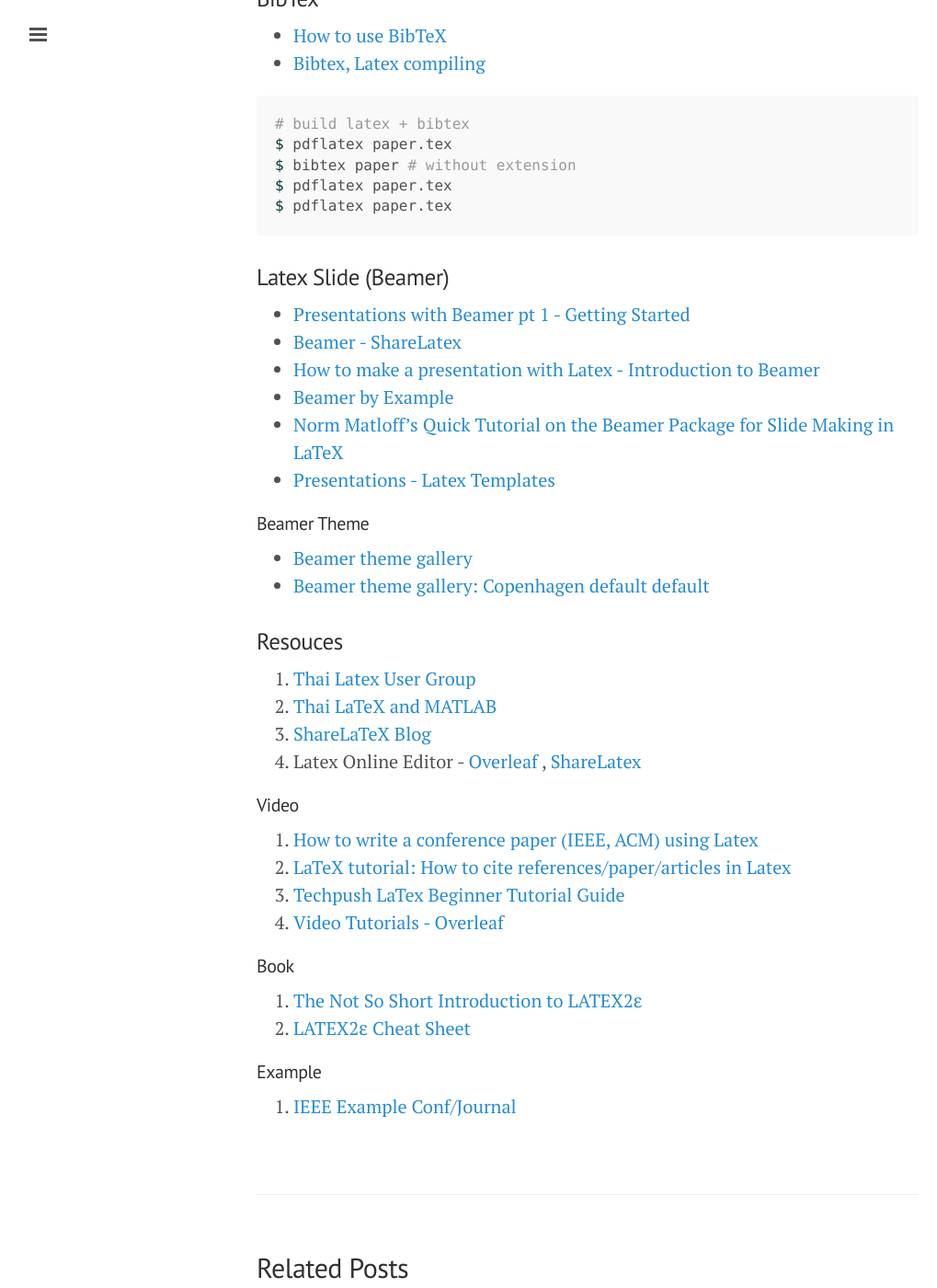
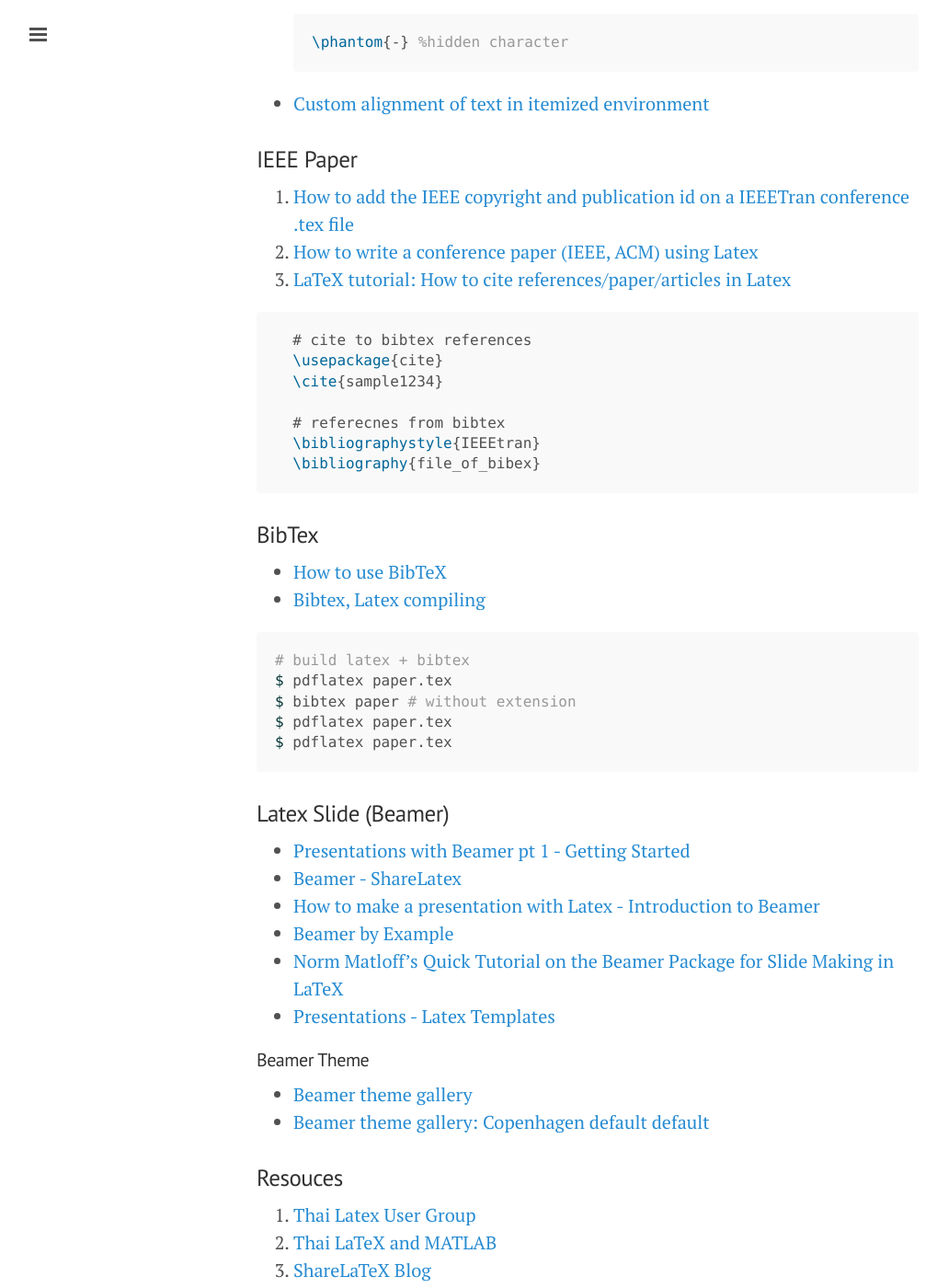
Before and after one commit to ibotdotout/ibotdotout.github.io, a Jekyll site: the page built from _posts/2015-02-07-latex.md, in a window 1280 px wide and 1400 px high, scrolled down 3597 px. Shown: the whole window at 92% size, without its empty margins (1-1020 px from the left). Built offline with Jekyll 4.4.1, drawn with Linux system fonts in a browser that asks for light colours; nearby versions of some CDN libraries; Markdown is read by kramdown in place of the engine named in the settings; part of the change alters nothing that is shown; some of the changed text lies outside the part shown.

Commit message:
update IEEE paper and Math equation

````diff
--- a/_posts/2015-02-07-latex.md
+++ b/_posts/2015-02-07-latex.md
@@ -45,7 +45,22 @@ $ brew cask install mactex
 ```
 
 
-### Math Equation from Latex to use in another app like keynote.
+### Math Equation
+
+```tex
+# inline equation
+$ a + b $ #equation
+$$ a + b $$ #equation in new line
+
+# equation
+\begin{eqaution}
+\end{eqaution}
+
+# equation array
+\begin{eqnarray}
+\end{eqnarray}
+```
+
 - [Import equations into Keynote](http://www.clas.kitasato-u.ac.jp/~fujiwara/keyNote/equationToKeynote.html)
 - [Keynote - How to Math on slide (Video)](https://www.youtube.com/watch?v=dgVrj62AiAU)
 - [Mathematical expressions](https://www.sharelatex.com/learn/Mathematical_expressions)
@@ -134,6 +149,18 @@ $ brew cask install mactex
 ### IEEE Paper
 
 1. [How to add the IEEE copyright and publication id on a IEEETran conference .tex file](https://softhandover.wordpress.com/2014/01/08/how-to-add-the-ieee-copyright-and-publication-id-on-a-ieeetran-conference-tex-file/)
+1. [How to write a conference paper (IEEE, ACM) using Latex](https://www.youtube.com/watch?v=y0VrXGd_xRc)
+2. [LaTeX tutorial: How to cite references/paper/articles in Latex](https://www.youtube.com/watch?v=5ifh3NF-k-k)
+
+  ```tex
+  # cite to bibtex references
+  \usepackage{cite}
+  \cite{sample1234}
+
+  # referecnes from bibtex
+  \bibliographystyle{IEEEtran}
+  \bibliography{file_of_bibex}
+  ```
 
 ### BibTex
 - [How to use BibTeX](http://www.bibtex.org/Using/)
@@ -168,8 +195,6 @@ in LaTeX](http://heather.cs.ucdavis.edu/~matloff/beamer.html)
 4. Latex Online Editor - [Overleaf](https://www.overleaf.com) , [ShareLatex](https://www.sharelatex.com)
 
 #### Video
-1. [How to write a conference paper (IEEE, ACM) using Latex](https://www.youtube.com/watch?v=y0VrXGd_xRc)
-2. [LaTeX tutorial: How to cite references/paper/articles in Latex](https://www.youtube.com/watch?v=5ifh3NF-k-k)
 3. [Techpush LaTex Beginner Tutorial Guide](https://www.youtube.com/playlist?list=PL8D253694FEBEEB72)
 4. [Video Tutorials - Overleaf](https://www.overleaf.com/help/category/video_tutorials)
 
````
